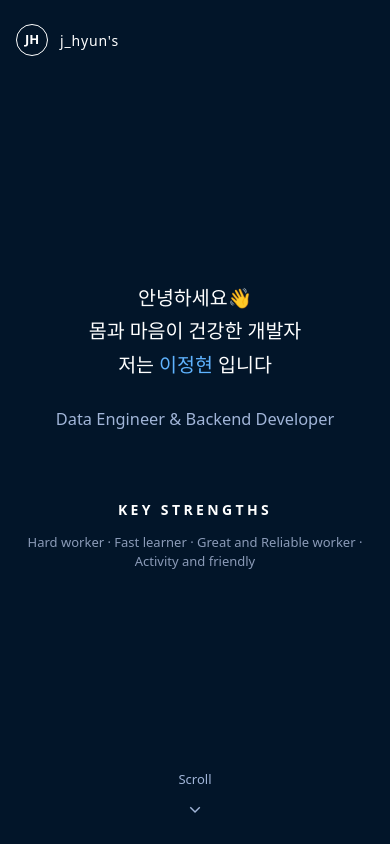
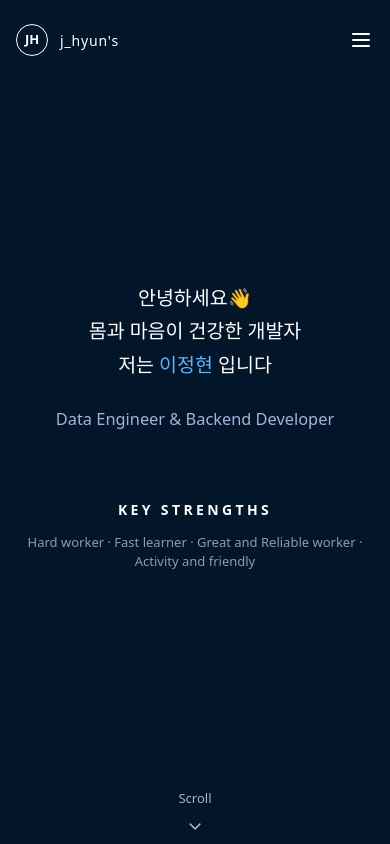
Before and after one commit to jhyungit/jhyungit.github.io, a React (Vite) app: page / in a window 390 px wide. Built offline with nearby package versions, Linux system fonts and the light colour scheme.

Commit message:
Home Hamburger menu

```diff
--- a/src/App.css
+++ b/src/App.css
@@ -32,9 +32,9 @@ body {
 .hero {
   width: 100%;
   max-width: 1440px;
-  min-height: calc(100vh);
+  min-height: 100vh;
   background: var(--bg-hero);
-  padding: 24px 32px 40px; /* 🔥 상하좌우 패딩 축소 */
+  padding: 24px 32px 40px;
   margin: 0 auto;
   position: relative;
   display: flex;
@@ -77,7 +77,7 @@ body {
   color: #ffffff;
 }
 
-/* 오른쪽 메뉴 */
+/* 오른쪽 메뉴 (PC용) */
 .hero-nav {
   display: flex;
   align-items: center;
@@ -91,6 +91,47 @@ body {
 }
 
 .hero-nav a:hover {
+  color: var(--accent-blue);
+}
+
+.hero-menu-toggle {
+  background: none;
+  border: none;
+  cursor: pointer;
+  padding: 4px;
+  display: none;              /* 기본은 안 보이게 */
+  flex-direction: column;     /* 🔥 세로로 쌓기 */
+  justify-content: center;
+  align-items: center;
+  gap: 4px;                   /* 줄 사이 간격 */
+}
+
+/* 햄버거 3줄 스타일 */
+.hero-menu-toggle span {
+  width: 18px;
+  height: 2px;
+  background: var(--text-main);
+  border-radius: 999px;
+  display: block;
+}
+
+.hero-nav-mobile {
+  display: none;
+  position: absolute;
+  top: 60px;        /* 헤더 아래로 살짝 떨어뜨리기 */
+  right: 6px;      /* 우측 패딩(헤더 오른쪽과 맞추기) */
+  background: rgba(2, 6, 23, 0.96); /* 살짝 어두운 배경 */
+  padding: 8px 16px;
+  border-radius: 12px;
+  z-index: 10;
+}
+
+.hero-nav-mobile a {
+  color: var(--text-sub);
+  text-decoration: none;
+}
+
+.hero-nav-mobile a:hover {
   color: var(--accent-blue);
 }
 
@@ -154,14 +195,14 @@ body {
   display: flex;
   flex-direction: column;
   align-items: center;
-  gap: 4px;
+  gap: 0;
 }
 
 .hero-scroll-arrow {
-  font-size: 18px;
+  font-size: 20px;
 }
 
-/* ===== 반응형 ===== */
+/* ===== 반응형: 900px 이하 (태블릿 + 모바일 공통) ===== */
 @media (max-width: 900px) {
   .hero {
     padding: 24px 20px 32px;
@@ -175,8 +216,21 @@ body {
     font-size: 14px;
   }
 
+  /* 900px 이하에서는 가로 네비 숨기고 햄버거/모바일 네비 사용 */
   .hero-nav {
-    gap: 14px;
+    display: none;
+  }
+
+  .hero-menu-toggle {
+    display: inline-flex;
+  }
+
+  .hero-nav-mobile {
+    display: flex;              /* 🔥 여기서만 보이게 */
+    flex-direction: column;
+    align-items: flex-start;
+    gap: 8px;
+    font-size: 14px;
   }
 
   .hero-greeting p {
@@ -192,16 +246,16 @@ body {
   }
 }
 
+/* ===== 반응형: 600px 이하 (폰 전용) ===== */
 @media (max-width: 600px) {
   .hero {
     padding-inline: 16px;
   }
 
-  .hero-nav {
-    display: none; /* 모바일에서는 메뉴 숨기고 나중에 햄버거 메뉴로 바꿔도 됨 */
-  }
-
   .hero-strengths-text {
     font-size: 13px;
   }
+  .hero-scroll {
+    bottom: 6px; /* 모바일에서 Scroll 표시 보이게 */
+  }
 }
--- a/src/App.jsx
+++ b/src/App.jsx
@@ -1,21 +1,30 @@
 // src/App.jsx
+import { useState } from 'react';
 import './App.css';
 
 function App() {
+  const [isMenuOpen, setIsMenuOpen] = useState(false);
+
+  const handleToggleMenu = () => {
+    setIsMenuOpen(prev => !prev);
+  };
+
+  const handleNavClick = () => {
+    setIsMenuOpen(false); // 메뉴에서 항목 클릭하면 닫히게
+  };
+
   return (
     <div className="app">
       <div className="hero">
-
-        {/* 🔵 헤더 (피그마 기준으로 수정된 버전) */}
+        {/* 헤더 */}
         <header className="hero-header">
-
-          {/* 왼쪽 로고 영역 */}
+          {/* 왼쪽 로고 */}
           <div className="hero-logo">
             <div className="hero-logo-circle">JH</div>
             <span className="hero-logo-text">j_hyun&apos;s</span>
           </div>
 
-          {/* 오른쪽 네비게이션 */}
+          {/* 오른쪽 메뉴 (PC용) */}
           <nav className="hero-nav">
             <a href="#home">홈</a>
             <a href="#about">소개</a>
@@ -24,9 +33,30 @@ function App() {
             <a href="#projects">프로젝트</a>
           </nav>
 
+          {/* 햄버거 버튼 (모바일/좁은 화면용) */}
+          <button
+            className="hero-menu-toggle"
+            onClick={handleToggleMenu}
+            aria-label="메뉴 열기"
+          >
+            <span />
+            <span />
+            <span />
+          </button>
         </header>
 
-        {/* 🔵 메인 인사 영역 */}
+        {/* 모바일 드롭다운 메뉴 */}
+        {isMenuOpen && (
+          <nav className="hero-nav-mobile">
+            <a href="#home" onClick={handleNavClick}>홈</a>
+            <a href="#about" onClick={handleNavClick}>소개</a>
+            <a href="#education" onClick={handleNavClick}>교육</a>
+            <a href="#skills" onClick={handleNavClick}>스킬</a>
+            <a href="#projects" onClick={handleNavClick}>프로젝트</a>
+          </nav>
+        )}
+
+        {/* 이하 hero-main / scroll 부분은 그대로 */}
         <main className="hero-main" id="home">
           <div className="hero-greeting">
             <p>안녕하세요👋</p>
@@ -38,7 +68,6 @@ function App() {
 
           <p className="hero-role">Data Engineer &amp; Backend Developer</p>
 
-          {/* Strengths */}
           <section className="hero-strengths">
             <h2 className="hero-strengths-title">KEY STRENGTHS</h2>
             <p className="hero-strengths-text">
@@ -47,12 +76,10 @@ function App() {
           </section>
         </main>
 
-        {/* Scroll indicator */}
         <div className="hero-scroll">
           <span>Scroll</span>
           <span className="hero-scroll-arrow">⌄</span>
         </div>
-
       </div>
     </div>
   );
```
Also changed, not shown: 5 other files (tests, documents, lock files or other folders).
